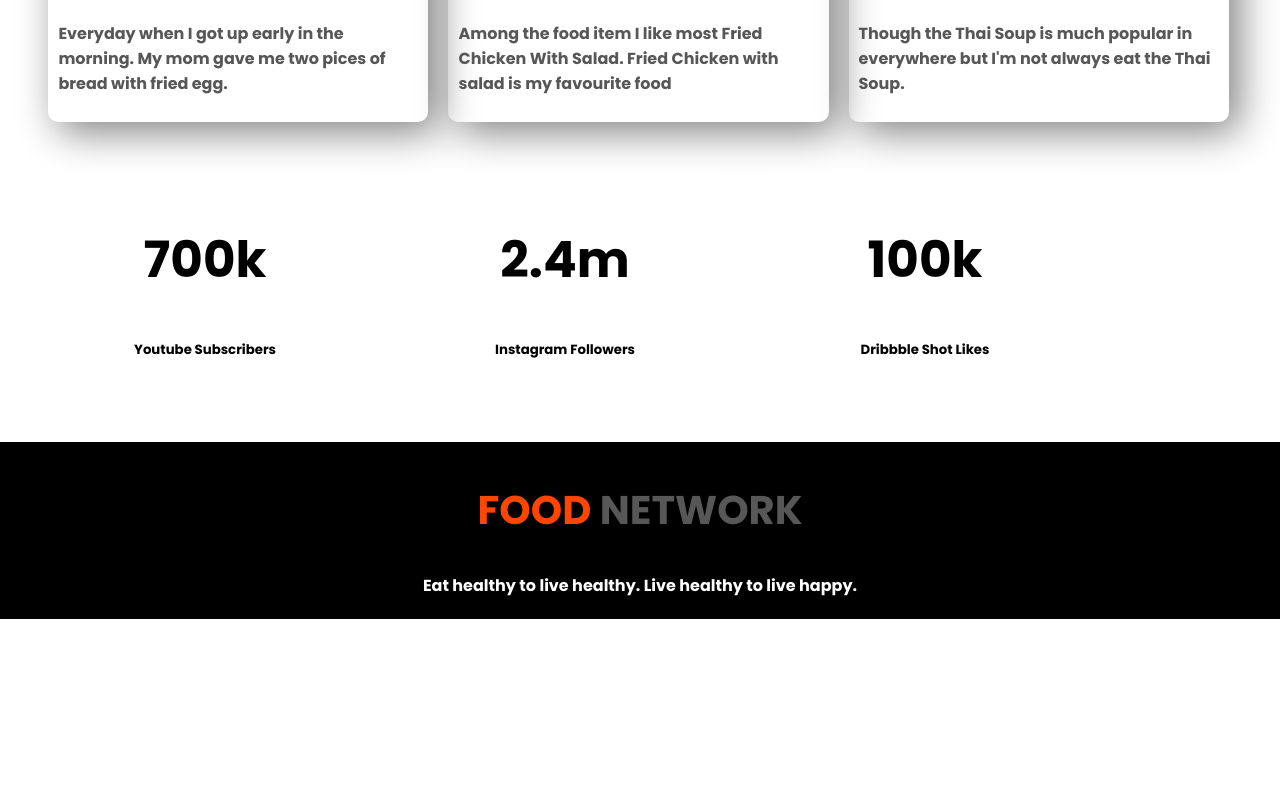
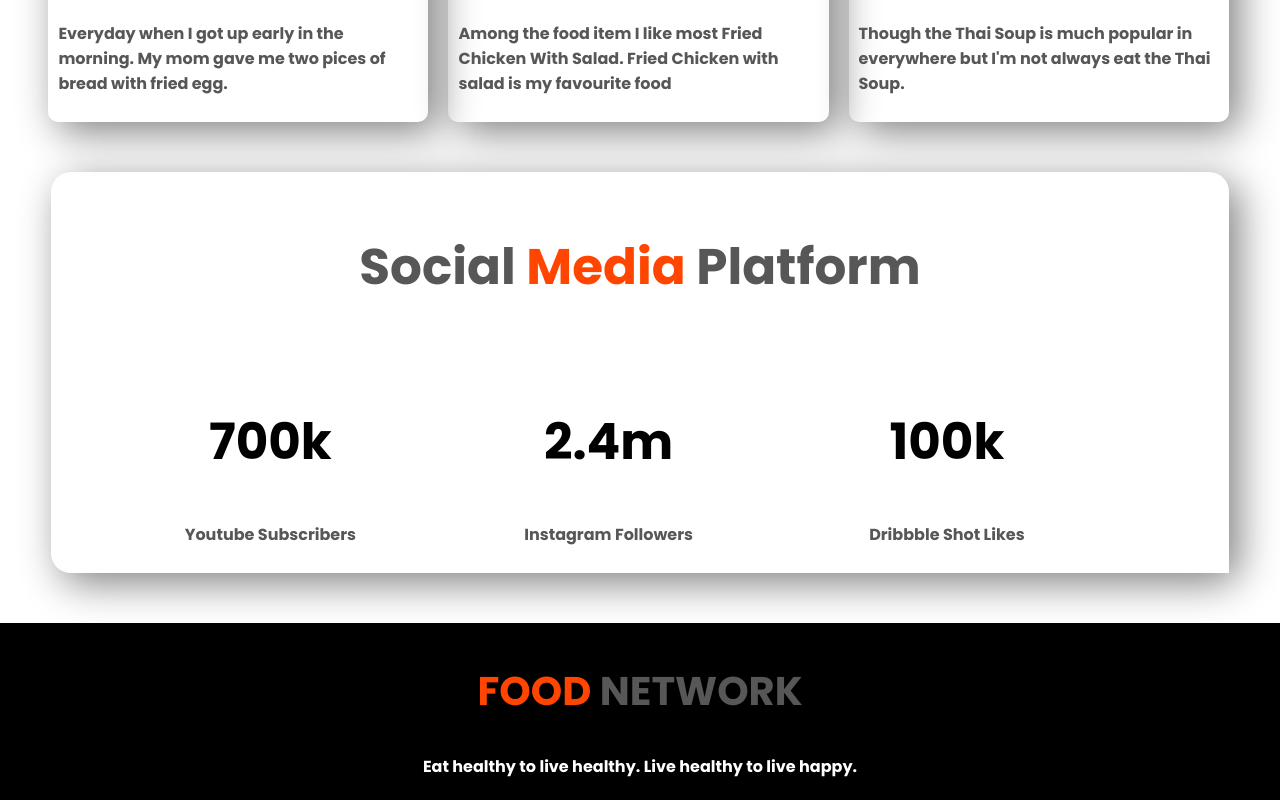
Before and after one commit to itzsalamahmed/food-network-recipies, a plain HTML site: page index.html in a window 1280 px wide. Shown: the part 1801-2601 px from the top of the page. Before the commit the page ends 2420 px from the top, so only its background shows below. Drawn offline with Linux system fonts and the light colour scheme.

Commit message:
Social-media option solved

```diff
--- a/index.html
+++ b/index.html
@@ -53,17 +53,20 @@
         </div>
     </section>
     <section class="social-media-item">
-        <div class="social-media" >
-            <h1>700k</h1>
-            <h5>Youtube Subscribers</h5>
-        </div>
+        <h1>Social <span class="orange-color">Media</span> Platform</h1>
         <div class="social-media">
-            <h1>2.4m</h1>
-            <h5>Instagram Followers</h5>
-        </div>
-        <div class="social-media">
-            <h1>100k</h1>
-            <h5>Dribbble Shot Likes</h5>
+            <div class="Youtube-Subscribers" >
+                <h1>700k</h1>
+                <p>Youtube Subscribers</p>
+            </div>
+            <div class="Instagram-Followers">
+                <h1>2.4m</h1>
+                <p>Instagram Followers</p>
+            </div>
+            <div class="Dribbble-Shot">
+                <h1>100k</h1>
+                <p>Dribbble Shot Likes</p>
+            </div>
         </div>
     </section>
     <footer>
--- a/style.css
+++ b/style.css
@@ -63,21 +63,39 @@ p{
 .food-item img{
     width: 100%;
 }
+.social-media-item{
+    text-align: center;
+    margin-top: 50px;
+    margin-left: 4%;
+    margin-right: 4%;
+    margin-bottom: 50px;
+    box-shadow: 10px 10px 40px gray;
+    border-radius: 20px;
+}
+.social-media-item h1{
+    text-align: center;
+    color: #575757;
+    padding-top: 5%;
+}
 .social-media h1{
     color: black;
 }
 .social-media{
-    width: 300px;
     background-color: white;
     margin-left: 50px;
-    padding: 10px 5px;
-}
-.social-media-item{
-    text-align: center;
-    margin-top: 50px;
-    margin-bottom: 50px;
+    padding-bottom: 10px;
     display: flex;
 }
+.Youtube-Subscribers{
+    width: 30%;
+}
+.Instagram-Followers{
+    width: 30%;
+}
+.Dribbble-Shot{
+    width: 30%;
+}
+
 footer{
     text-align: center;
     background-color: black;
```
